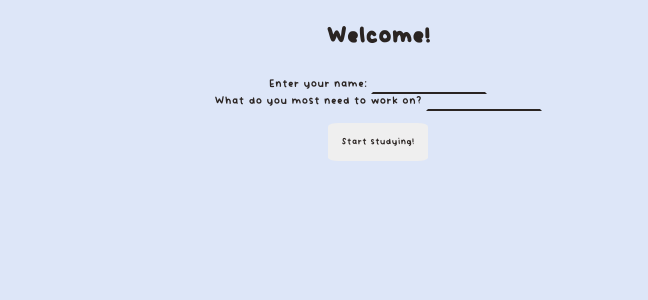
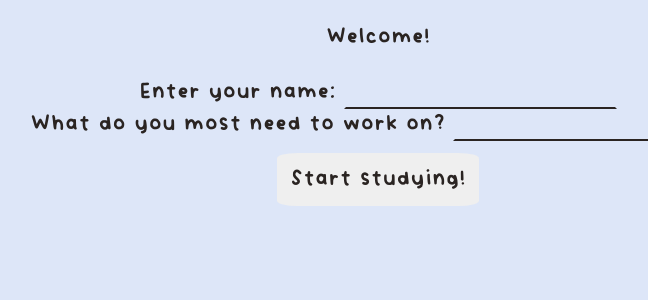
Before and after one commit to UVMHacks2025/team89, a Flask app: page / in a window 1280 px wide. Shown: the top 300 px of the page, without its empty margins (262-910 px from the left). Run offline with Flask 3, Linux system fonts and the light colour scheme.

Commit message:
new changes

```diff
--- a/static/styles.css
+++ b/static/styles.css
@@ -1,11 +1,13 @@
 :root{
+    /* COLOR VARIABLES */
     --clear: hsla(0, 0%, 100%, 0);
     --background-color: hsl(221, 67%, 92%);
     --button-color: hsla(0, 0%, 100%, 0);
     --p-color: hsl(15, 11%, 15%);
     --button-accent: hsla(0, 0%, 100%, 0.5);
     --font-color: hsl(0, 0%, 100%);
-    --text-size: 110%;
+    /* TEXT SIZE VARIABLES */
+    --default-text-size: 250em;
 }
 
 /* initial load-in animation */
@@ -28,8 +30,8 @@
     color: var(--p-color);
     text-align: center;
     font-family: "vividly", Helvetica, sans-serif;
-    /* font-weight: lighter;
-    font-size: small; */
+    font-weight: lighter;
+    font-size: xx-large;
     animation: load cubic-bezier(0.075, 0.82, 0.165, 1) 2s;
 }
 
@@ -40,7 +42,7 @@ body {
 h1{
     padding: 1%;
     margin: 1%;
-    size: 50em;
+    size: 250em;
     text-align: center;
 }
 
@@ -64,3 +66,7 @@ input{
     border-bottom-style: solid;
     border-bottom-color: var(--p-color);
 }
+
+#prompt{
+    text-align: left;
+}
```
